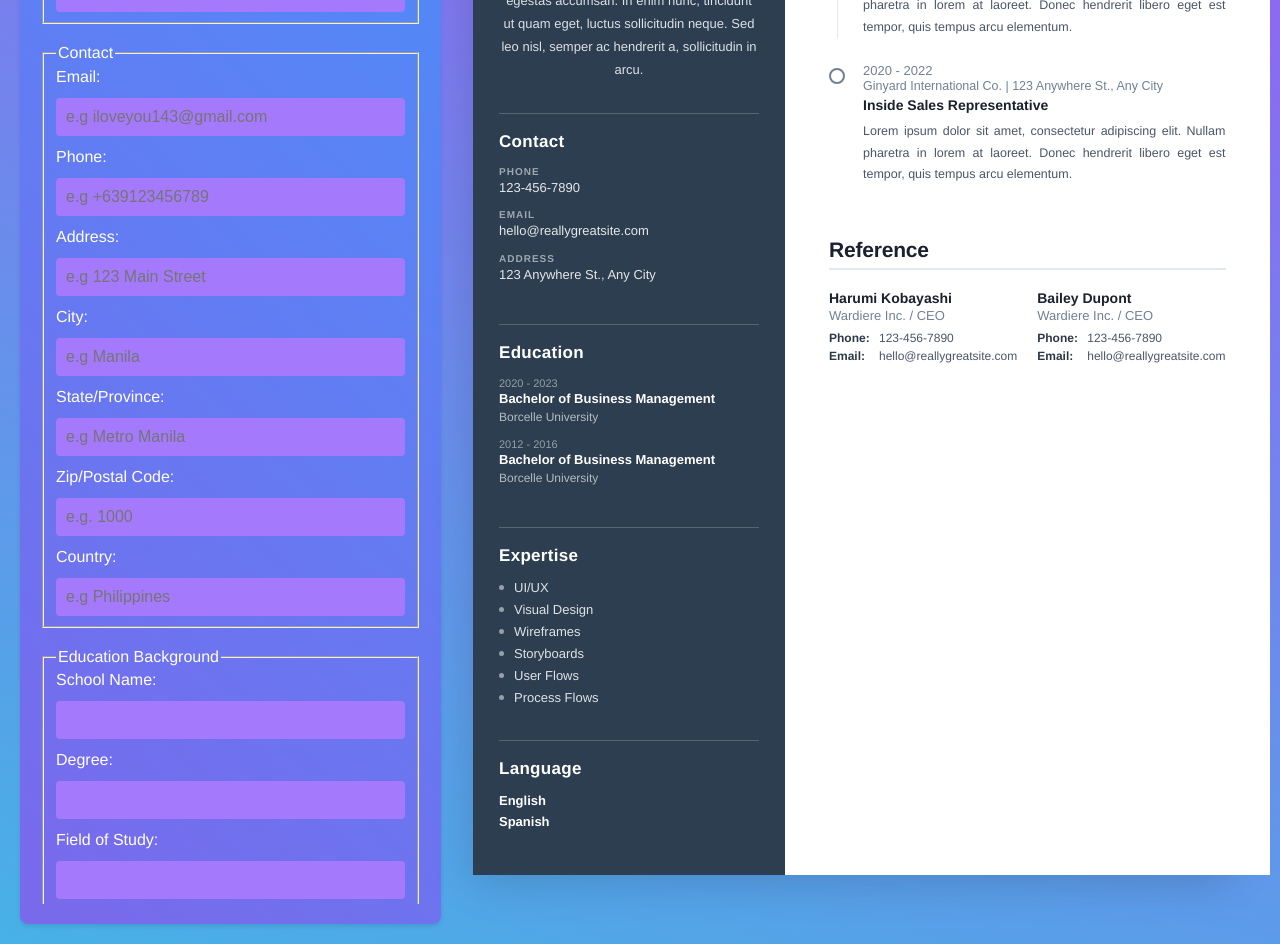
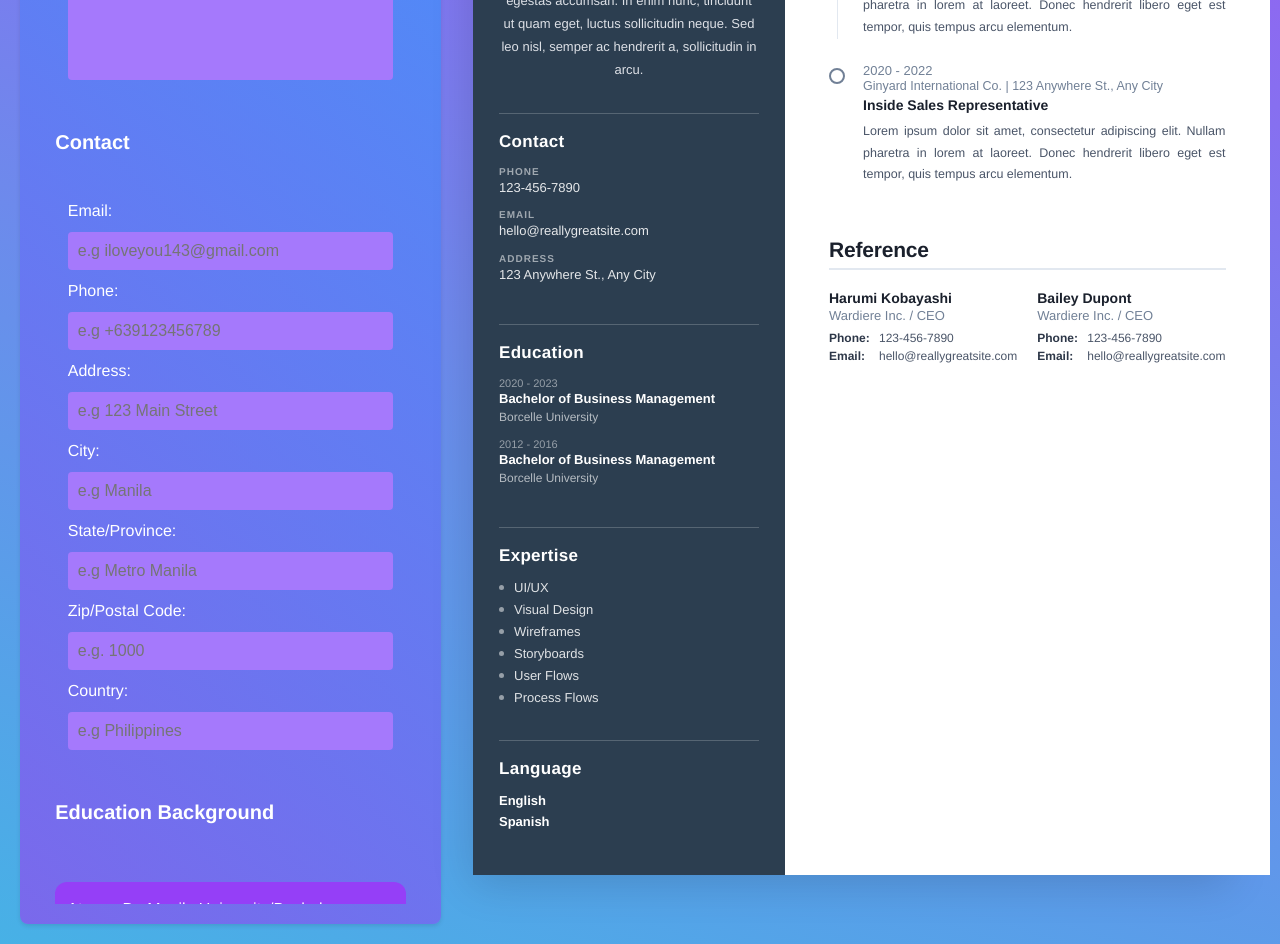
Before and after one commit to rayx3000/cv-application, a React (Vite) app: page / in a window 1280 px wide. Shown: the part 520-1464 px from the top of the page. Built offline with nearby package versions, Linux system fonts and the light colour scheme.

Commit message:
add saves in form

```diff
--- a/index.html
+++ b/index.html
@@ -9,5 +9,6 @@
   <body>
     <div id="root"></div>
     <script type="module" src="/src/main.jsx"></script>
+    <script src="https://kit.fontawesome.com/98e4552128.js" crossorigin="anonymous"></script>
   </body>
 </html>
--- a/src/components/CV/CV.css
+++ b/src/components/CV/CV.css
@@ -10,7 +10,7 @@
   color: #ffffff;
   margin-bottom: 24px;
   letter-spacing: 1px;
-  text-transform: uppercase;
+  font-weight: bold;
 }
 
 .cv-content {
--- a/src/components/Form/Form.css
+++ b/src/components/Form/Form.css
@@ -18,18 +18,33 @@
     font-size: 3.2rem;
 }
 
+.form-content{
+    display: flex;
+    flex-direction: column;
+    align-items: center;
+    gap: 20px;
+    max-height: 1250px;
+    overflow-y: scroll;
+}
+
 form{
     display: flex;
     flex-direction: column;
-    gap: 20px;
-    max-height: 1250px;
-    overflow-y: scroll;
+    gap: 18px;
+    width: 92%;
+}
+
+form > p{
+    font-size: 20px;
+    font-weight: bold;
 }
 
 fieldset {
     display: flex;
     flex-direction: column;
     gap: 12px;
+    padding: 3%;
+    border: none;
 }
 
 :is(input, textarea){
@@ -85,3 +100,47 @@ fieldset > button:hover{
     background-color: rgb(149, 63, 247);
     box-shadow: rgba(0, 0, 0, 0.35) 0px 5px 15px;
 }
+
+.saved-container{
+    display: flex;
+    flex-direction: column;
+    gap: 12px;
+    margin-top: 20px;
+}
+
+.saved-container > div{
+    display: flex;
+    justify-content: space-between;
+    align-items: center;
+    gap: 12px;
+    background-color: rgb(149, 63, 247);
+    padding: 2px 12px;
+    border-radius: 12px;
+}
+
+.saved-container > div:hover{
+    background-color: rgb(175, 107, 253);
+    box-shadow: rgba(0, 0, 0, 0.35) 0px 5px 15px;
+}
+
+.saved-options{
+    display: flex;
+    gap: 8px;
+}
+
+.saved-options > i{
+    color: #fff;
+    font-size: 18px;
+    transition: all 0.2s ease-in-out;
+    cursor: pointer;
+}
+
+.saved-options > i:hover{
+    color: rgb(230, 230, 230);
+    transform: scale(1.2);
+}
+
+.saved-options > i:active{
+    color: rgb(218, 218, 218);
+    transform: scale(1.1);
+}
--- a/src/components/Form/Form.jsx
+++ b/src/components/Form/Form.jsx
@@ -5,9 +5,10 @@ const Form = () => {
   return (
     <div className="form-container">
         <h1>CV Form</h1>
+        <div className="form-content">
             <form>
+                <p>Personal Information</p>
                 <fieldset>
-                <legend>Personal Information</legend>
                   <label htmlFor="name">Name:</label>
                   <input type="text" id="name" name="name" placeholder='e.g Sofia Santos'/>
                   <label htmlFor="jobTitle">Job Title:</label>
@@ -15,8 +16,10 @@ const Form = () => {
                   <label htmlFor="summary">Summary:</label>
                   <textarea id="summary" name="summary" placeholder='Write a brief summary about yourself...'></textarea>
                 </fieldset>
+            </form>
+            <form>
+              <p>Contact</p>
               <fieldset>
-              <legend>Contact</legend>
                 <label htmlFor="email">Email:</label>
                 <input type="email" id="email" name="email" placeholder='e.g iloveyou143@gmail.com' />
                 <label htmlFor="phone">Phone:</label>
@@ -32,79 +35,191 @@ const Form = () => {
                 <label htmlFor="country">Country:</label>
                 <input type="text" id="country" name="country" placeholder='e.g Philippines'/>
               </fieldset>
+            </form>
+            <form>
+              <p>Education Background</p>
+              <div className='saved-container education-completed'>
+                <div>
+                  <p><span>Ateneo De Manila University</span>/<span>Bachelor of Science in Computer Science</span></p>
+                  <div className='saved-options'>
+                    <i class="fa-solid fa-pen"></i>
+                    <i class="fa-solid fa-trash-can"></i>
+                  </div>
+                </div>
+                <div>
+                  <p><span>University of The Philippines</span>/<span>Bachelor of Arts in Politcal Science</span></p>
+                  <div className='saved-options'>
+                    <i class="fa-solid fa-pen"></i>
+                    <i class="fa-solid fa-trash-can"></i>
+                  </div>
+                </div>
+              </div>
               <fieldset>
-              <legend>Education Background</legend>
                 <label htmlFor="school">School Name:</label>
-              <input type="text" id="school" name="school"/>
+                <input type="text" id="school" name="school" placeholder='University Of Philippines'/>
                 <label htmlFor="degree">Degree:</label>
-              <input type="text" id="degree" name="degree" />
+                <input type="text" id="degree" name="degree" placeholder='e.g Bachelor of Science'/>
                 <label htmlFor="field">Field of Study:</label>
-              <input type="text" id="field" name="field" />
+                <input type="text" id="field" name="field" placeholder='e.g Computer Science'/>
                 <label htmlFor="startYear">Start:</label>
                 <input type="date" id="startYear" name="startYear" />
                 <label htmlFor="endYear">Graduate Year:</label>
                 <input type="date" id="endYear" name="endYear" />
+              </fieldset>
               <button id="addEducation" type="button">Add Education</button>
-            </fieldset>
+            </form>
+            <form>
+              <p>Work Experience</p>
+              <div className='saved-container work-completed'>
+                <div>
+                  <p><span>Open AI</span>/<span>Software Engineer</span></p>
+                <div className='saved-options'>
+                    <i class="fa-solid fa-pen"></i>
+                    <i class="fa-solid fa-trash-can"></i>
+                  </div>
+                </div>
+              </div>
               <fieldset>
-              <legend>Work Experience</legend>
                 <label htmlFor="company">Company Name:</label>
-              <input type="text" id="company" name="company" />
+                <input type="text" id="company" name="company" placeholder='e.g. Open AI'/>
                 <label htmlFor="position">Position:</label>
-              <input type="text" id="position" name="position" />
+                <input type="text" id="position" name="position" placeholder='e.g. Software Engineer'/>
                 <label htmlFor="startDate">Start Date:</label>
                 <input type="date" id="startDate" name="startDate" />
                 <label htmlFor="endDate">End Date:</label>
                 <input type="date" id="endDate" name="endDate" />
                 <label htmlFor="description">Description:</label>
-              <textarea id="description" name="description"></textarea>
+                <textarea id="description" name="description" placeholder='Type your experience here...'></textarea>
+              </fieldset>
               <button id="addExperience" type="button">Add Experience</button>
+            </form>
+            <form>
+              <p>Skills</p>
+              <div className='saved-container skills-container'>
+                <div className='skills'>
+                  <p>JavaScript</p>
+                  <div className='saved-options'>
+                    <i class="fa-solid fa-pen"></i>
+                    <i class="fa-solid fa-trash-can"></i>
+                  </div>
+                </div>
+                <div className='skills'>
+                  <p>HTML/CSS</p>
+                  <div className='saved-options'>
+                    <i class="fa-solid fa-pen"></i>
+                    <i class="fa-solid fa-trash-can"></i>
+                  </div>
+                </div>
+                <div className='skills'>
+                  <p>Graphic Design</p>
+                  <div className='saved-options'>
+                    <i class="fa-solid fa-pen"></i>
+                    <i class="fa-solid fa-trash-can"></i>
+                  </div>
+                </div>
+              </div>
+              <fieldset>
+                <label htmlFor="skill">Skill:</label>
+                <input type="text" id="skill" name="skill" placeholder="e.g., JavaScript, React, Node.js" />
               </fieldset>
+              <button id="addSkill" type="button">Add Skill</button>
+            </form>
+            <form>
+              <p>Certifications</p>
+              <div className='saved-container certifications-completed'>
+                <div>
+                  <p><span>AWS Certified Solutions Architect</span>/<span>Amazon Web Services</span></p>
+                  <div className='saved-options'>
+                    <i class="fa-solid fa-pen"></i>
+                    <i class="fa-solid fa-trash-can"></i>
+                  </div>
+                </div>
+                <div>
+                  <p><span>Google Certified Professional Cloud Architect</span>/<span>Google Cloud</span></p>
+                  <div className='saved-options'>
+                    <i class="fa-solid fa-pen"></i>
+                    <i class="fa-solid fa-trash-can"></i>
+                  </div>
+                </div>
+              </div>
               <fieldset>
-              <legend>Skills</legend>
-              <label htmlFor="skills">List your skills:</label>
-              <input type="text" id="skills" name="skills" placeholder="e.g., JavaScript, React, Node.js" />
-              <button id="addSkill" type="button">Add Skill</button>
+                <label htmlFor="certification">Certification Name:</label>
+                <input type="text" id="certification" name="certification" placeholder='e.g AWS Certified Solutions Architect' />
+                <label htmlFor="issuer">Issuing Organization:</label>
+                <input type="text" id="issuer" name="issuer" placeholder='e.g Amazon Web Services' />
+                <label htmlFor="date">Date Earned:</label>
+                <input type="date" id="date" name="date" />
+                <label htmlFor="description">Description:</label>
+                <textarea id="description" name="description" placeholder='Type your experience here...'></textarea>
               </fieldset>
+              <button id="addCertification" type="button">Add Certification</button>
+            </form>
+            <form>
+              <p>Languages</p>
+              <div className='saved-container languages-completed'>
+                <div>
+                  <p><span>English</span></p>
+                  <div className='saved-options'>
+                    <i class="fa-solid fa-pen"></i>
+                    <i class="fa-solid fa-trash-can"></i>
+                  </div>
+                </div>
+                <div>
+                  <p><span>Filipino</span></p>
+                  <div className='saved-options'>
+                    <i class="fa-solid fa-pen"></i>
+                    <i class="fa-solid fa-trash-can"></i>
+                  </div>
+                </div>
+                <div>
+                  <p><span>Spanish</span></p>
+                  <div className='saved-options'>
+                    <i class="fa-solid fa-pen"></i>
+                    <i class="fa-solid fa-trash-can"></i>
+                  </div>
+                </div>
+              </div>
               <fieldset>
-              <legend>Certifications</legend>
-              <label htmlFor="certification">Certification Name:</label>
-              <input type="text" id="certification" name="certification" />
-              <label htmlFor="issuer">Issuing Organization:</label>
-              <input type="text" id="issuer" name="issuer" />
-              <label htmlFor="date">Date Obtained:</label>
-              <input type="date" id="date" name="date" />
-              <button id="addCertification" type="button">Add Certification</button>
-            </fieldset>
-            <fieldset>
-              <legend>Languages</legend>
                 <label htmlFor="language">Language:</label>
                 <input type="text" id="language" name="language" placeholder='e.g English, Filipino, Spanish' />
+              </fieldset>
               <button id="addLanguage" type="button">Add Language</button>
+            </form>
+            <form>
+              <p>References</p>
+              <div className='saved-container references-completed'>
+                <div>
+                  <p><span>John Doe</span>/<span>Open AI</span></p>
+                  <div className='saved-options'>
+                    <i class="fa-solid fa-pen"></i>
+                    <i class="fa-solid fa-trash-can"></i>
+                  </div>
+                </div>
+              </div>
+              <fieldset>
+                <label htmlFor="referenceName">Reference Name:</label>
+                <input type="text" id="referenceName" name="referenceName" placeholder='e.g. Jane Smith' />
+                <label htmlFor="referenceContact">Reference Contact:</label>
+                <input type="text" id="referenceContact" name="referenceContact" placeholder='e.g. 123-456-7890' />
+                <label htmlFor="referenceEmail">Reference Email:</label>
+                <input type="email" id="referenceEmail" name="referenceEmail" placeholder='e.g. janesmith@example.com' />
+                <label htmlFor='referenceWork'>Reference Work:</label>
+                <input type="text" id="referenceWork" name="referenceWork" placeholder='e.g. Software Engineer' />
               </fieldset>
+              <button id="addReference" type="button">Add Reference</button>
+            </form>
+            <form>
+              <p>Additional Information</p>
               <fieldset>
-              <legend>References</legend>
-              <label htmlFor="referenceName">Reference Name:</label>
-              <input type="text" id="referenceName" name="referenceName" />
-              <label htmlFor="referenceContact">Reference Contact:</label>
-              <input type="text" id="referenceContact" name="referenceContact" />
-              <label htmlFor="referenceEmail">Reference Email:</label>
-              <input type="email" id="referenceEmail" name="referenceEmail" />
-              <label htmlFor='referenceWork'>Reference Work:</label>
-              <input type="text" id="referenceWork" name="referenceWork" />
-              <button id="addReference" type="button">Add Reference</button>
+                <label htmlFor="linkedin">LinkedIn Profile:</label>
+                <input type="url" id="linkedin" name="linkedin" placeholder='e.g. https://www.linkedin.com/in/janesmith' />
+                <label htmlFor="github">GitHub Profile:</label>
+                <input type="url" id="github" name="github" placeholder='e.g. https://github.com/janesmith' />
+                <label htmlFor="portfolio">Portfolio Website:</label>
+                <input type="url" id="portfolio" name="portfolio" placeholder='e.g. https://janesmith.dev' />
               </fieldset>
-            <fieldset>
-              <legend>Additional Information</legend>
-              <label htmlFor="linkedin">LinkedIn Profile:</label>
-              <input type="url" id="linkedin" name="linkedin" />
-              <label htmlFor="github">GitHub Profile:</label>
-              <input type="url" id="github" name="github" />
-              <label htmlFor="portfolio">Portfolio Website:</label>
-              <input type="url" id="portfolio" name="portfolio" />
-            </fieldset>
-            <button type="submit">Submit</button>
             </form>
+        </div>
     </div>
   )
 }
```
Lines whose indentation alone changed are shown as unchanged.
